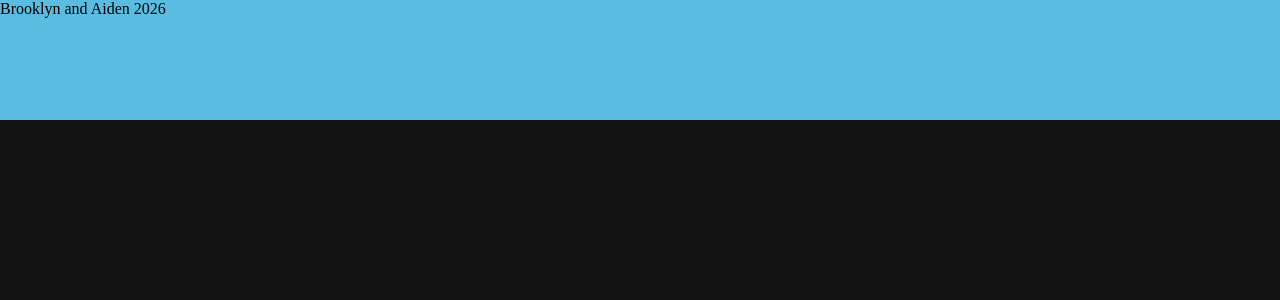
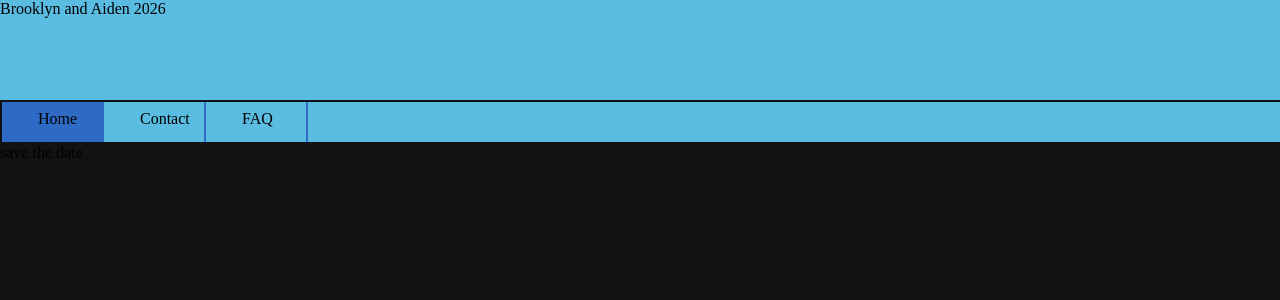
Before and after one commit to a-duffy12/a-duffy12.github.io, a React (Vite) app in the folder wedding/: page / in a window 1280 px wide. Shown: the top 300 px of the page. Built offline with nearby package versions, Linux system fonts and the light colour scheme.

Commit message:
tab bar and buttons

```diff
--- /dev/null
+++ b/wedding/src/components/tabButton.tsx
@@ -0,0 +1,22 @@
+import { useConfig } from '../contexts/configContext';
+import styles from '../wedding.module.css';
+
+interface TabButtonProps {
+    label: string;
+    active: boolean;
+    onClick: () => void;
+}
+
+export const TabButton = ({ label, active, onClick }: TabButtonProps) => {
+    const { isMobile } = useConfig();
+
+    return (
+        <div className={`${styles.tabButton} ${active ? styles.tabButtonActive : ''}`} onClick={onClick}>
+            <div className={styles.tabButtonIcon}></div>
+            {!isMobile &&
+            <div className={styles.tabButtonLabel}>
+                {label}
+            </div>}
+        </div>
+    )
+}
--- a/wedding/src/components/tabs.tsx
+++ b/wedding/src/components/tabs.tsx
@@ -1,7 +1,56 @@
-import styles from './wedding.module.css';
+import { useMemo, useState } from 'react';
+import { useConfig } from '../contexts/configContext';
+import { Tab } from '../types';
+import styles from '../wedding.module.css';
+import { TabButton } from './TabButton';
 
 export const Tabs = () => {
+    const { config, isMobile } = useConfig();
+    const [ activeTab, setActiveTab ] = useState<string>('save-the-date');
 
-    return
-    <></>;
+    const tabs: Tab[] = [
+        {
+            id: 'save-the-date',
+            label: 'Home',
+            icon: '',
+            enabled: config.savetheDateEnabled
+        },
+        {
+            id: 'contact-us',
+            label: 'Contact',
+            icon: '',
+            enabled: config.contactUsEnabled
+        },
+        {
+            id: 'faq',
+            label: 'FAQ',
+            icon: '',
+            enabled: config.faqEnabled
+        }
+    ];
+
+    const page = useMemo(() => {
+        switch (activeTab) {
+            case 'save-the-date':
+                return <>save the date</>
+            case 'contact-us':
+                <>{'contact us'}</>
+            case 'faq':
+                <div>FAQ</div>
+            default:
+                return <></>
+        }
+    }, [ activeTab ]);
+
+
+    return (
+        <div>
+            <div className={styles.tabs}>
+                {tabs.filter(tab => tab.enabled).map(tab => (
+                    <TabButton key={tab.id} label={tab.label} active={activeTab === tab.id} onClick={() => setActiveTab(tab.id)} />
+                ))}
+            </div>
+            {page}
+        </div>
+    );
 }
--- a/wedding/src/wedding.module.css
+++ b/wedding/src/wedding.module.css
@@ -1,6 +1,6 @@
 :root {
   --theme_blue: #5abce0;
-  --theme_blue_accent: #297996;
+  --theme_blue_accent: #2d6bc7;
   --theme_yellow: #f2e696;
   --theme_yellow_accent: #dbc848;
   --theme_black: #121212;
@@ -13,15 +13,45 @@
   background-color: var(--theme_black);
 
   .weddingHeader {
-    height: 120px;
+    height: 100px;
     width: 100%;
     background-color: var(--theme_blue);
   }
 
   .tabs {
+    background-color: var(--theme_blue);
     display: flex;
     flex-direction: row;
     gap: 0;
     align-items: center;
+    border: var(--theme_black) 2px solid;
+    height: 40px;
+    width: 100%;
+    overflow-x: hidden;
+
+    .tabButton {
+      display: flex;
+      flex-direction: row;
+      gap: 8px;
+      align-items: center;
+      border-right: var(--theme_blue_accent) 2px solid;
+      height: 32px;
+      width: fit-content;
+      padding: 4px;
+    }
+
+    .tabButtonActive {
+      background-color: var(--theme_blue_accent);
+    }
+
+    .tabButtonIcon {
+        height: 24px;
+        width: 24px;
+      }
+
+      .tabButtonLabel {
+        height: 24px;
+        width: 60px;
+      }
   }
 }
--- a/wedding/src/wedding.tsx
+++ b/wedding/src/wedding.tsx
@@ -1,4 +1,5 @@
 import { Header } from './components/header';
+import { Tabs } from './components/tabs';
 import styles from './wedding.module.css';
 
 export const Wedding = () => {
@@ -6,6 +7,7 @@ export const Wedding = () => {
   return (
     <div className={styles.wedding}>
       <Header />
+      <Tabs />
     </div>
   );
 }
```
Also changed, not shown: wedding/src/types.ts (+7 -0 lines), wedding/src/components/saveTheDateTab.tsx (added).
